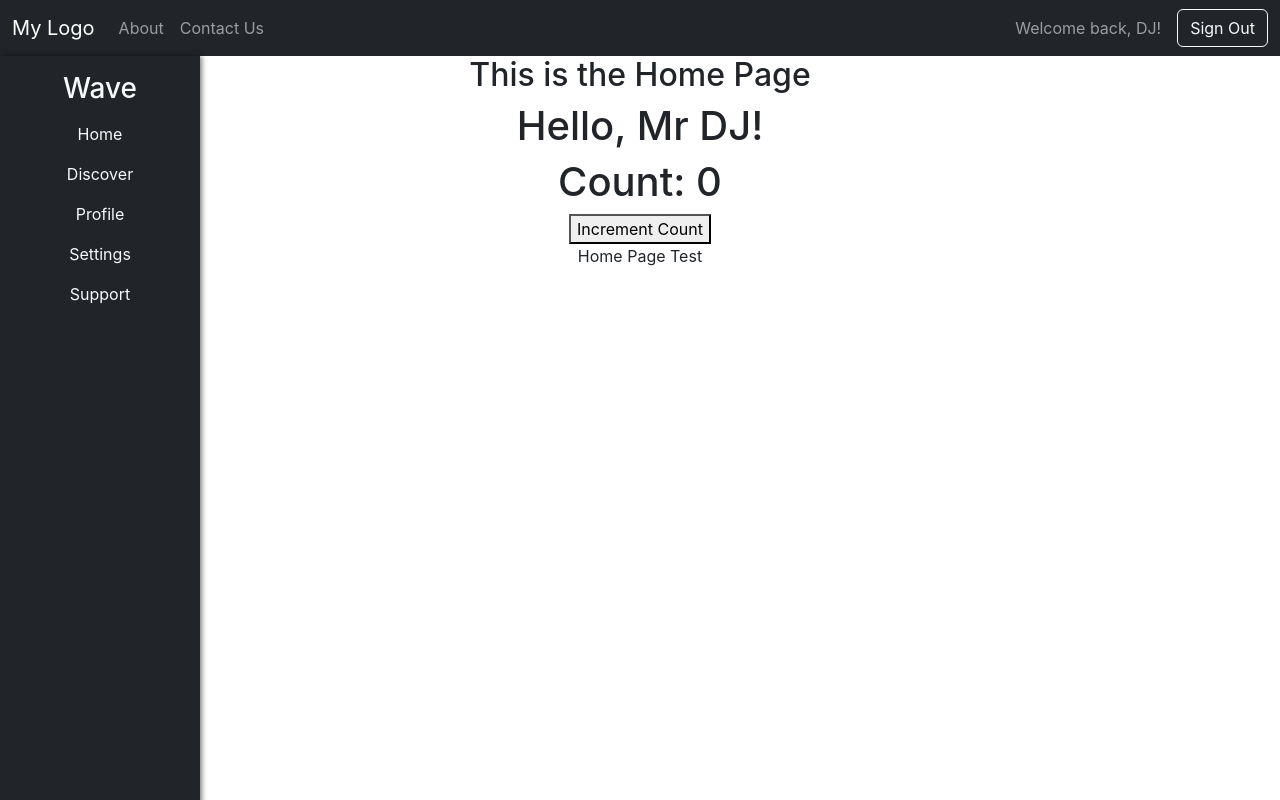
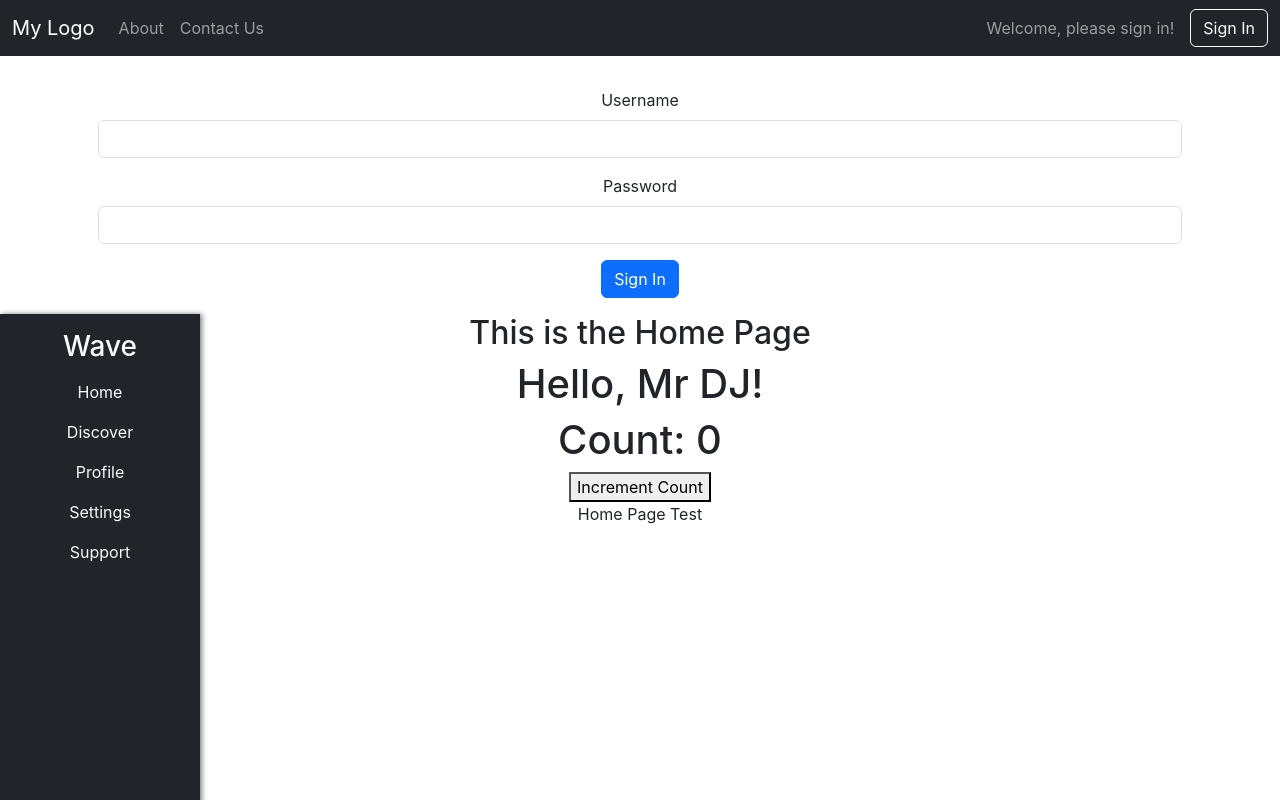
Before and after one commit to fraserivison/wave-app, a React (Create React App) app in the folder wave-app/: page / in a window 1280 px wide. Both pictures are taken after a click on the button "Sign In". Built offline with nearby package versions, Linux system fonts and the light colour scheme.

Commit message:
Implement sign-in toggle functionality and display sign-in form when the button is clicked

```diff
--- a/wave-app/src/components/Navbar.js
+++ b/wave-app/src/components/Navbar.js
@@ -1,25 +1,36 @@
 import React, { Component } from 'react';
 import { Link } from 'react-router-dom';
 import './Navbar.module.css';
+import SignInForm from './SignInForm';
 
 class Navbar extends Component {
   constructor(props) {
     super(props);
     this.state = {
       isSignedIn: false,
-      welcomeMessage: 'Welcome, please sign in!'
+      welcomeMessage: 'Welcome, please sign in!',
+      isSignInFormVisible: false,
     };
   }
+
+  toggleSignInForm = () => {
+    this.setState((prevState) => ({
+      isSignInFormVisible: !prevState.isSignInFormVisible,
+    }));
+  };
 
   toggleSignIn = () => {
     this.setState((prevState) => ({
       isSignedIn: !prevState.isSignedIn,
-      welcomeMessage: prevState.isSignedIn ? 'Welcome, please sign in!' : 'Welcome back, DJ!'
+      welcomeMessage: prevState.isSignedIn
+        ? 'Welcome, please sign in!'
+        : 'Welcome back, DJ!',
     }));
   };
 
   render() {
     return (
+      <>
       <nav className="navbar navbar-expand-lg navbar-dark bg-dark">
         <div className="container-fluid">
             <Link className="navbar-brand" to="/">My Logo</Link>
@@ -43,13 +54,21 @@
               <span className="navbar-text me-3">
                 {this.state.welcomeMessage}
               </span>
-              <button className="btn btn-outline-light" onClick={this.toggleSignIn}>
+              <button className="btn btn-outline-light" onClick={this.toggleSignInForm}>
                 {this.state.isSignedIn ? 'Sign Out' : 'Sign In'}
               </button>
             </div>
           </div>
         </div>
       </nav>
+
+    {/* Render the SignInForm if isSignInFormVisible is true */}
+    {this.state.isSignInFormVisible && (
+          <div className="container mt-3">
+            <SignInForm />
+          </div>
+        )}
+      </>
     );
   }
 }
--- a/wave-app/src/components/Navbar.module.css
+++ b/wave-app/src/components/Navbar.module.css
@@ -1,3 +1,27 @@
 .navbar {
     padding: 1rem;
   }
+
+.signin-form-container {
+  position: fixed;
+  top: 70px;
+  right: 10px;
+  z-index: 1000;
+  width: 300px;
+  border: 1px solid #ddd;
+  border-radius: 5px;
+  box-shadow: 0px 4px 6px rgba(0, 0, 0, 0.1);
+  background-color: white;
+}
+
+@media (max-width: 768px) {
+  .navbar {
+    padding: 0.5rem 1rem;
+  }
+
+  .signin-form-container {
+    width: 80%;
+    right: 0;
+    top: 50px;
+  }
+}
--- a/wave-app/src/components/SignInForm.js
+++ b/wave-app/src/components/SignInForm.js
@@ -0,0 +1,41 @@
+import React, { useState } from 'react';
+
+const SignInForm = () => {
+    const [username, setUsername] = useState('');
+    const [password, setPassword] = useState('');
+
+    const handleSubmit = (e) => {
+        e.preventDefault();
+        console.log('Submitted:', { username, password });
+    };
+
+    return (
+        <form onSubmit={handleSubmit} className="p-3">
+            <div className="mb-3">
+                <label htmlFor="username" className="form-label">Username</label>
+                <input
+                    type="text"
+                    id="username"
+                    className="form-control"
+                    value={username}
+                    onChange={(e) => setUsername(e.target.value)}
+                    required
+                />
+            </div>
+            <div className="mb-3">
+                <label htmlFor="password" className="form-label">Password</label>
+                <input
+                    type="password"
+                    id="password"
+                    className="form-control"
+                    value={password}
+                    onChange={(e) => setPassword(e.target.value)}
+                    required
+                />
+            </div>
+            <button type="submit" className="btn btn-primary">Sign In</button>
+        </form>
+    );
+};
+
+export default SignInForm;
```
Also changed, not shown: wave-app/src/components/LogoText.js (+9 -0 lines), wave-app/src/components/Profile.js (+12 -0 lines), wave-app/src/components/SignInButton.js (+11 -0 lines).
